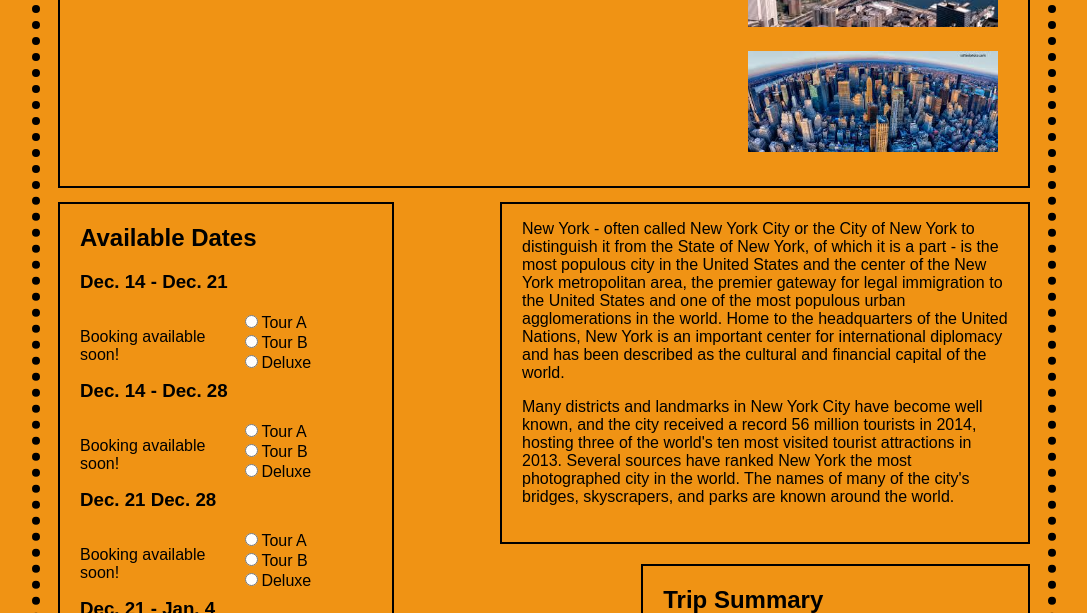
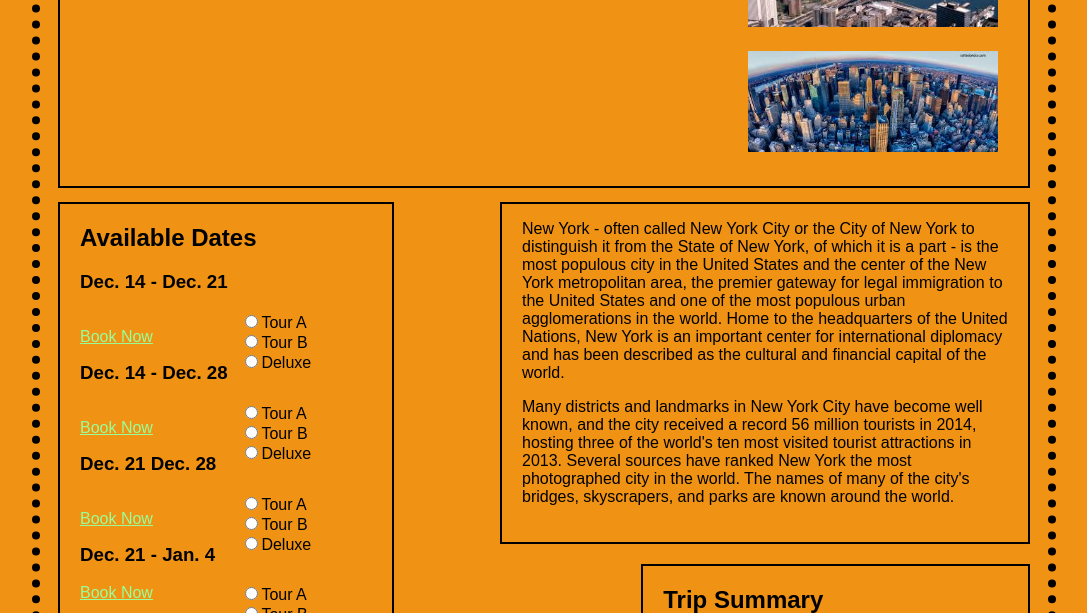
Before and after one commit to samuelash94/CS3715, a website: page project/destinations/nyc.html in a window 1280 px wide. Shown: the part 187-800 px from the top of the page, without its empty margins (96-1183 px from the left). Drawn offline with Linux system fonts and the light colour scheme; some packages are replaced by stand-ins of ours.

Commit message:
Recent commit

```diff
--- a/project/destinations/itinerary-mobile.css
+++ b/project/destinations/itinerary-mobile.css
@@ -121,11 +121,7 @@ div#reviews{
 	display: block;
 	float: left;
 	}
-div.reviewandresponse{
-	display: block;
-	margin: auto;
-	padding-bottom: 80px;
-	}
+}
 div.review{
 	float: left;
 	width: 50%;
--- a/project/destinations/nyc.html
+++ b/project/destinations/nyc.html
@@ -33,28 +33,28 @@ known around the world.</p> </div>
 
 <div class="dates"><h2>Available Dates</h2>
 <div class="date"><h3>Dec. 14 - Dec. 21</h3>
-<div class="dateLeft"><p>Booking available soon!</div>
+<div class="dateLeft"><p><a href = "info.html">Book Now</a></div>
 <div class="dateRight"><form action="">
 <input type="radio" name="Tours" value="Tour A">Tour A<br>
 <input type="radio" name="Tours" value="Tour B">Tour B<br>
 <input type="radio" name="Tours" value="Tour B">Deluxe
 </form></p></div></div>
 <div class="date"><h3>Dec. 14 - Dec. 28</h3>
-<div class="dateLeft"><p>Booking available soon!</div>
+<div class="dateLeft"><p><a href = "info.html">Book Now</a></div>
 <div class="dateRight"><form action="">
 <input type="radio" name="Tours" value="Tour A">Tour A<br>
 <input type="radio" name="Tours" value="Tour B">Tour B<br>
 <input type="radio" name="Tours" value="Tour B">Deluxe
 </form></p></div></div>
 <div class="date"><h3>Dec. 21 Dec. 28</h3>
-<div class="dateLeft"><p>Booking available soon!</div>
+<div class="dateLeft"><p><a href = "info.html">Book Now</a></div>
 <div class="dateRight"><form action="">
 <input type="radio" name="Tours" value="Tour A">Tour A<br>
 <input type="radio" name="Tours" value="Tour B">Tour B<br>
 <input type="radio" name="Tours" value="Tour B">Deluxe
-</form></p></div></div>
+</form></div></div>
 <div class="date"><h3>Dec. 21 - Jan. 4</h3>
-<div class="dateLeft"><p>Booking available soon!</div>
+<div class="dateLeft"><a href = "info.html">Book Now</a></div>
 <div class="dateRight"><form action="">
 <input type="radio" name="Tours" value="Tour A">Tour A<br>
 <input type="radio" name="Tours" value="Tour B">Tour B<br>
```
Also changed, not shown: project/destinations/kualalumpur.html (+5 -5 lines).
